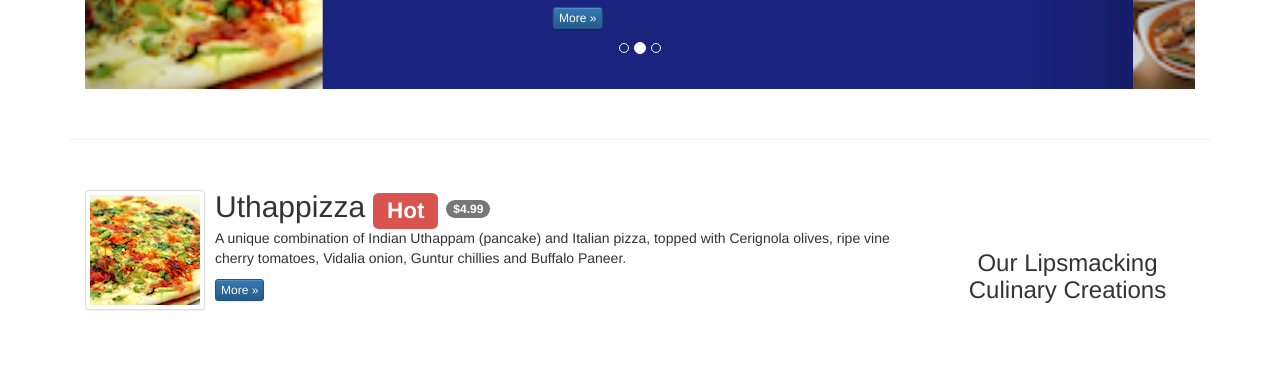
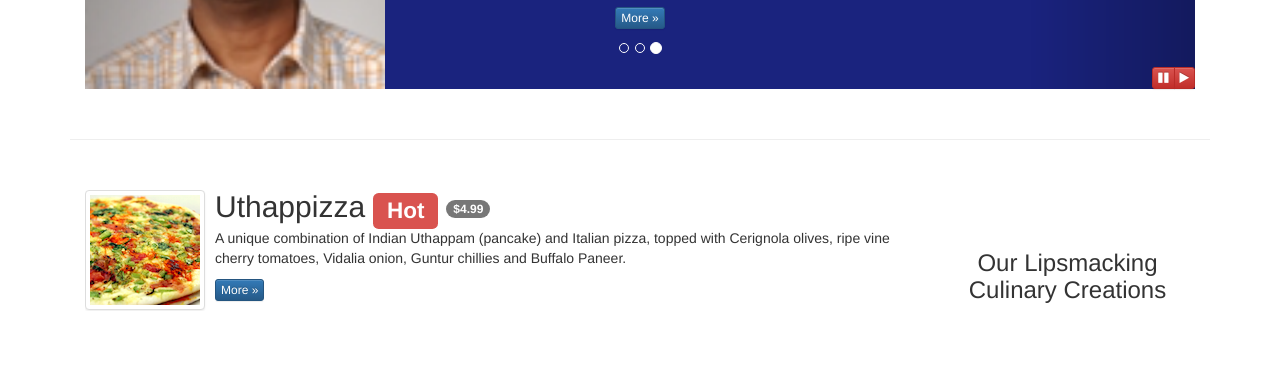
Before and after one commit to tungpl/conFusion, a plain HTML site: page index.html in a window 1280 px wide. Shown: the part 720-1100 px from the top of the page. Drawn offline with nearby package versions, Linux system fonts and the light colour scheme.

Commit message:
Add play/pause button to carousel using bootstrap components with javascript

```diff
--- a/css/mystyles.css
+++ b/css/mystyles.css
@@ -84,3 +84,9 @@ body{
     left: 0;
     min-height: 300px;
 }
+
+#carouselButtons {
+	right: 0px;
+	position: absolute;
+	bottom: 0px;
+}
--- a/index.html
+++ b/index.html
@@ -137,7 +137,7 @@
 						</div>
 						<div class="form-group">
 							<label  class="col-sm-2 control-label">Section</label>
-							<div class="btn-group" data-toggle="buttons">
+							<div class=" col-sm-10 btn-group" data-toggle="buttons">
 							  <label class="btn btn-success active">
 								<input type="radio" name="section" id="non-smoking" autocomplete="off" checked>Non-smoking
 							  </label>
@@ -227,6 +227,10 @@
 						<span class="glyphicon glyphicon-chevron-right" aria-hidden="true"></span>
 						<span class="sr-only">Previous</span>
 					</a>
+					<div class="btn-group" id="carouselButtons">
+						<button class="btn btn-danger btn-xs" id="carousel-pause"><span class="fa fa-pause" aria-hidden="true"></span></button>
+						<button class="btn btn-danger btn-xs" id="carousel-play"><span class="fa fa-play" aria-hidden="true"></span></button>
+					</div>
 				</div>
 			</div>
 		</div>
@@ -401,7 +405,17 @@
     <script src="js/bootstrap.min.js"></script>
 	<script>
 		$(document).ready(function(){
-				$('[data-toggle="tooltip"]').tooltip();
+			//Enable tooltip on element which have attribute data-toggle = "tooltip"
+			$('[data-toggle="tooltip"]').tooltip();
+
+			//play-pause carousel buttons
+			$("#mycarousel").carousel({interval: 2000});
+			$("#carousel-pause").click(function(){
+				$("#mycarousel").carousel('pause');
+			});
+			$("#carousel-play").click(function(){
+				$("#mycarousel").carousel('cycle');
+			});
 		});
 	</script>
 </body>
```
